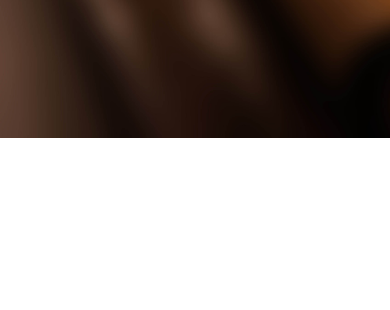
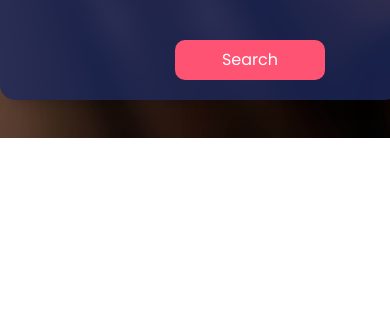
Before and after one commit to alexandredrf/projetowebrastreabilidade, a plain HTML site: page welcome.html in a window 390 px wide. Shown: the part 706-1016 px from the top of the page. Before the commit the page ends 844 px from the top, so only its background shows below. Drawn offline with Linux system fonts and the light colour scheme.

Commit message:
ajustando recursividade tela login

```diff
--- a/styles/welcome.css
+++ b/styles/welcome.css
@@ -86,9 +86,9 @@
 
 
     main{
+        height: 90%;
         display: flex;
         flex-direction: column;
-        align-items: center;
         justify-content: center;
         margin-top: 20rem;
         gap: 10rem;
@@ -239,6 +239,10 @@
         gap:5rem;
     }
 
+    main{
+        margin-top: 20rem;
+    }
+
     .content{
 
         margin-top: 12rem;
@@ -291,6 +295,10 @@
         font-size: 1.8rem;
     }
 
+    main{
+        margin-top: 20rem;
+    }
+
     .first {
         width: 40rem;
 
```
Also changed, not shown: styles/style.css (+6 -16 lines).
